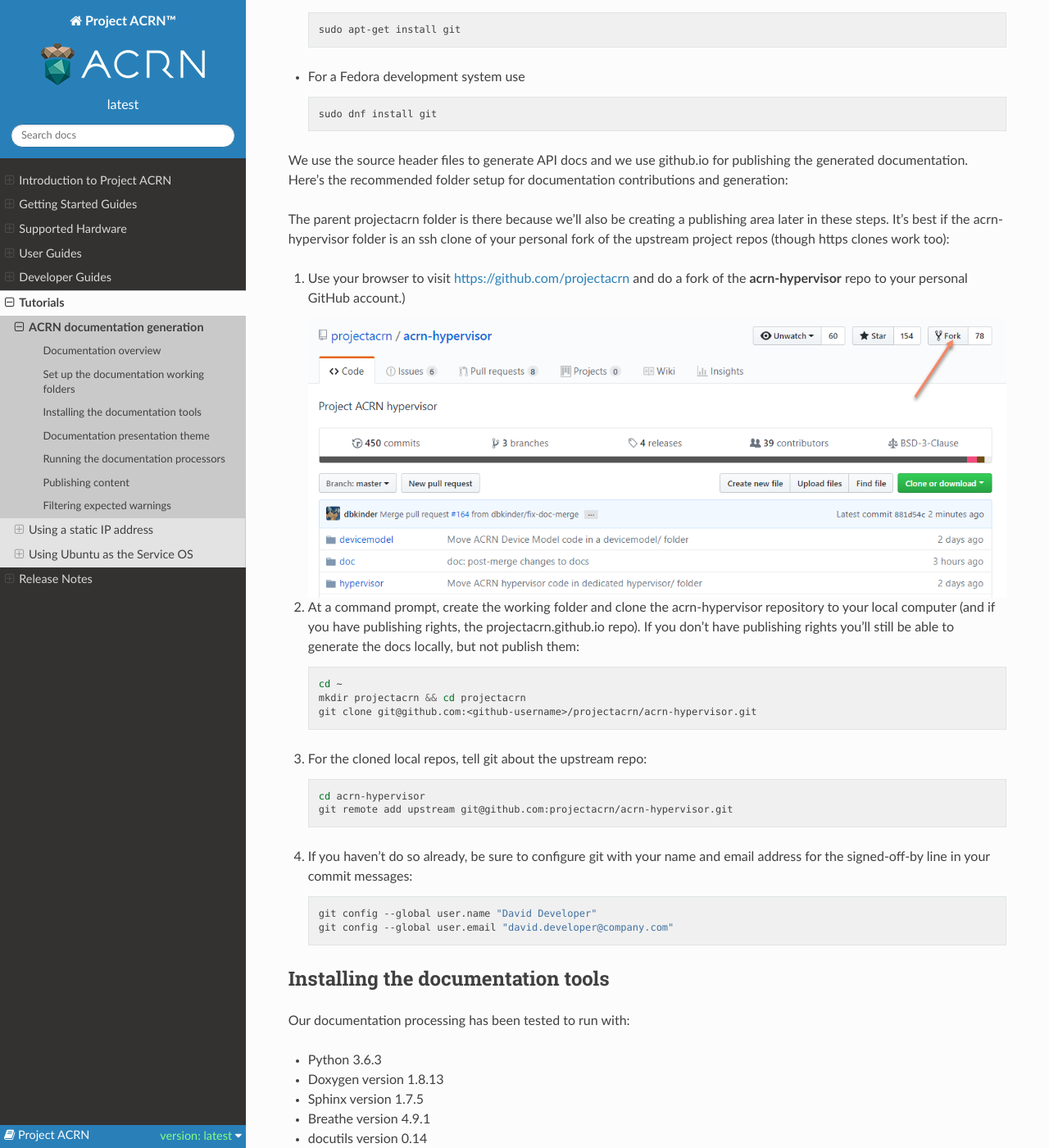
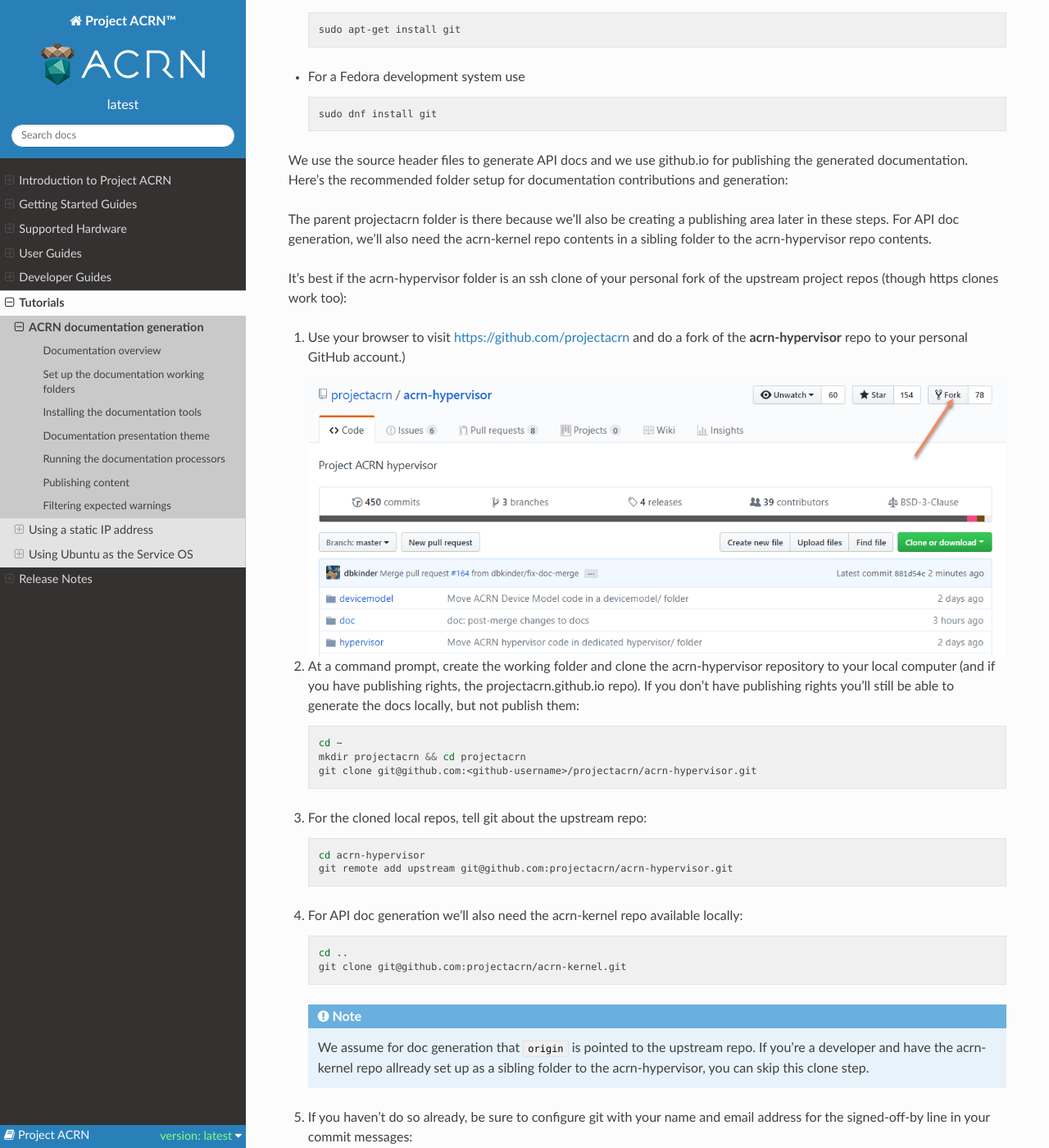
Before and after one commit to uaenalyh/first, a Sphinx documentation site: the page built from doc/tutorials/docbuild.rst, in a window 1280 px wide and 1400 px high, scrolled down 821 px. Shown: the whole window at 82% size. Built offline with Sphinx 7.4.7 and the Read the Docs theme 2.0.0, drawn with Linux system fonts in a browser that asks for light colours; pages that are not in the unit, such as notebooks, are missing from menus.

Commit message:
doc: add script for syncing acrn-kernel for API gen
API doc generation includes kernel components provided by ACRN that live
in the acrn-kernel repo (not the acrn-hypervisor repo). We need to
include fetching the latest acrn-kernel sources when we do doc
generation, and update the documentation to mention we now need the
acrn-kernel repo as a sibling folder for the acrn-hypervisor repo
contents.

Signed-off-by: David B. Kinder <david.b.kinder@intel.com>

```diff
--- a/doc/tutorials/docbuild.rst
+++ b/doc/tutorials/docbuild.rst
@@ -66,9 +66,14 @@
          devicemodel/
          doc/
          hypervisor/
+      acrn-kernel
 
 The parent projectacrn folder is there because we'll also be creating a
-publishing area later in these steps.  It's best if the acrn-hypervisor
+publishing area later in these steps.  For API doc generation, we'll also
+need the acrn-kernel repo contents in a sibling folder to the
+acrn-hypervisor repo contents.
+
+It's best if the acrn-hypervisor
 folder is an ssh clone of your personal fork of the upstream project
 repos (though https clones work too):
 
@@ -95,6 +100,19 @@
 
       cd acrn-hypervisor
       git remote add upstream git@github.com:projectacrn/acrn-hypervisor.git
+
+#. For API doc generation we'll also need the acrn-kernel repo available
+   locally:
+
+   .. code-block:: bash
+
+      cd ..
+      git clone git@github.com:projectacrn/acrn-kernel.git
+
+   .. note:: We assume for doc generation that ``origin`` is pointed to
+      the upstream repo.  If you're a developer and have the acrn-kernel
+      repo allready set up as a sibling folder to the acrn-hypervisor,
+      you can skip this clone step.
 
 #. If you haven't do so already, be sure to configure git with your name
    and email address for the signed-off-by line in your commit messages:
```
Also changed, not shown: 2 other files.
